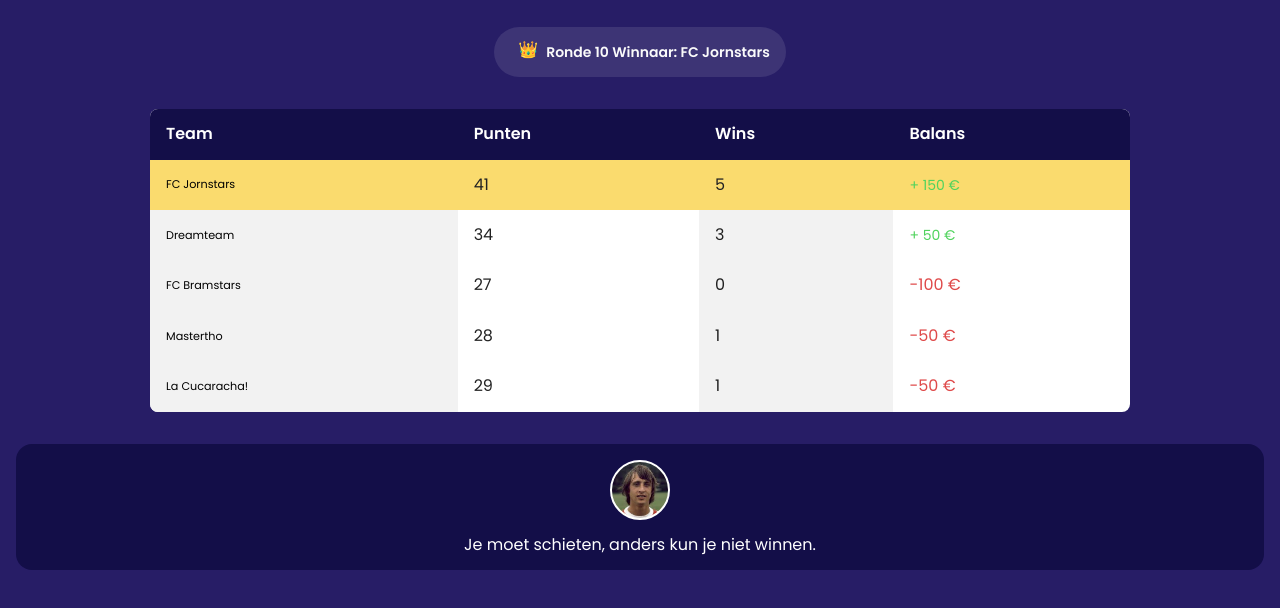
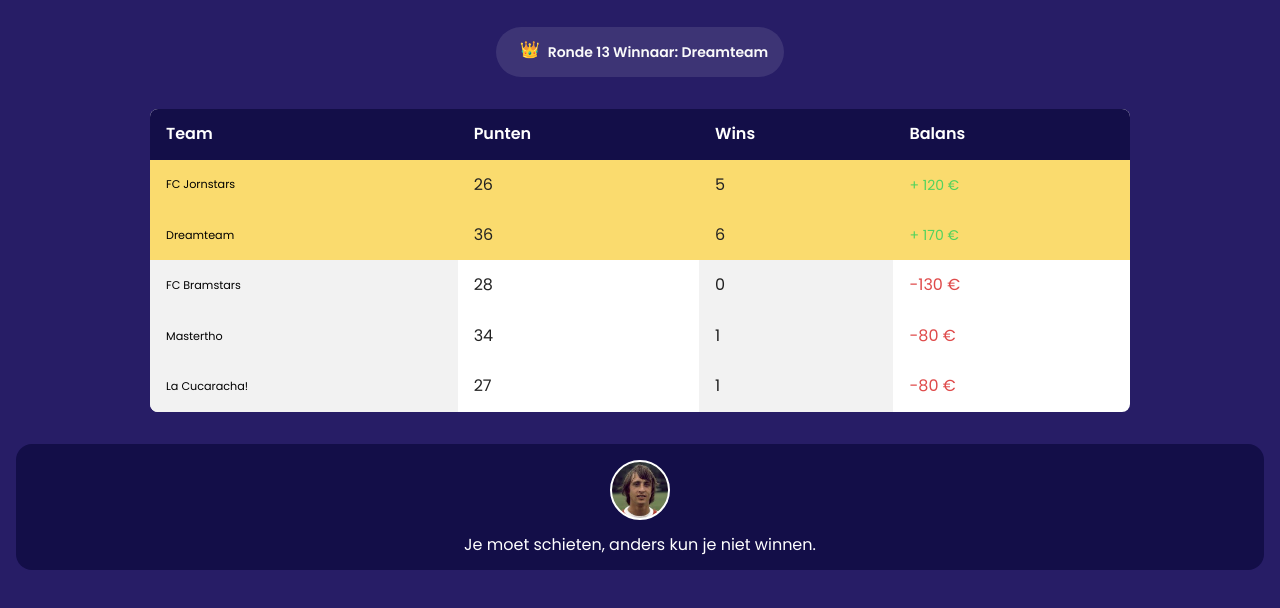
Before and after one commit to Rhaymondo/de-houtenaren, a website built with Parcel: page index.html in a window 1280 px wide. Shown: the part 160-768 px from the top of the page. Built offline with nearby package versions, Linux system fonts and the light colour scheme.

Commit message:
Added round 13

```diff
--- a/index.html
+++ b/index.html
@@ -37,7 +37,7 @@
   <div class="site">
   <div class="site__header">
   <h1 class="animate__animated animate__fadeInUp">De Houtenaren ⚽</h1>
-  <h2 class="animate__animated animate__fadeInUp"><span>👑</span>Ronde 10 Winnaar: FC Jornstars</h2>
+  <h2 class="animate__animated animate__fadeInUp"><span>👑</span>Ronde 13 Winnaar: Dreamteam</h2>
   </div>
   <table class="animate__animated animate__fadeIn">
     <tr>
@@ -48,31 +48,31 @@
     </tr>
     <tr class="is-winner">
       <td class="go-team"><a href="http://members.chello.nl/j.kuipers30/superelf/teams/periode2/jornhoonhoud_fcjornstars.html">FC Jornstars</a></td>
-      <td class="winning-score">41</td>
+      <td class="winning-score">26</td>
       <td data-wins="5">5</td>
       <td data-balance></td>
     </tr>
-    <tr>
+    <tr class="is-winner">
       <td class="go-team"><a href="http://members.chello.nl/j.kuipers30/superelf/teams/periode2/cohoonhoud_dreamteam.html">Dreamteam</a></td>
-      <td>34</td>
-      <td data-wins="3">3</td>
+      <td class="winning-score">36</td>
+      <td data-wins="6">6</td>
       <td data-balance></td>
     </tr>
     <tr>
       <td class="go-team"><a href="http://members.chello.nl/j.kuipers30/superelf/teams/periode2/bramdegeus_fcbramstars.html">FC Bramstars</a></td>
-      <td>27</td>
+      <td>28</td>
       <td data-wins="0">0</td>
       <td data-balance></td>
     </tr>
     <tr>
       <td class="go-team"><a href="http://members.chello.nl/j.kuipers30/superelf/teams/periode2/thomasuttley_mastertho.html">Mastertho</a></td>
-      <td>28</td>
+      <td>34</td>
       <td data-wins="1">1</td>
       <td data-balance></td>
     </tr>
     <tr>
       <td class="go-team"><a href="http://members.chello.nl/j.kuipers30/superelf/teams/periode2/angelovreeswijk_lacucaracha!.html">La Cucaracha!</a></td>
-      <td>29</td>
+      <td>27</td>
       <td data-wins="1">1</td>
       <td data-balance></td>
     </tr>
--- a/js/main.js
+++ b/js/main.js
@@ -15,7 +15,7 @@ const amountWins = document.querySelectorAll('[data-wins]');
 
 amountWins.forEach(function(el) {
     let amount = el.dataset.wins;
-    let amountPlayed = 10;
+    let amountPlayed = 13;
     let amountPerRound = 10;
     let amountPerRoundWin = amountPerRound * 5;
     const balance = (amountPerRound * amountPlayed) - (amount * amountPerRoundWin)
```
